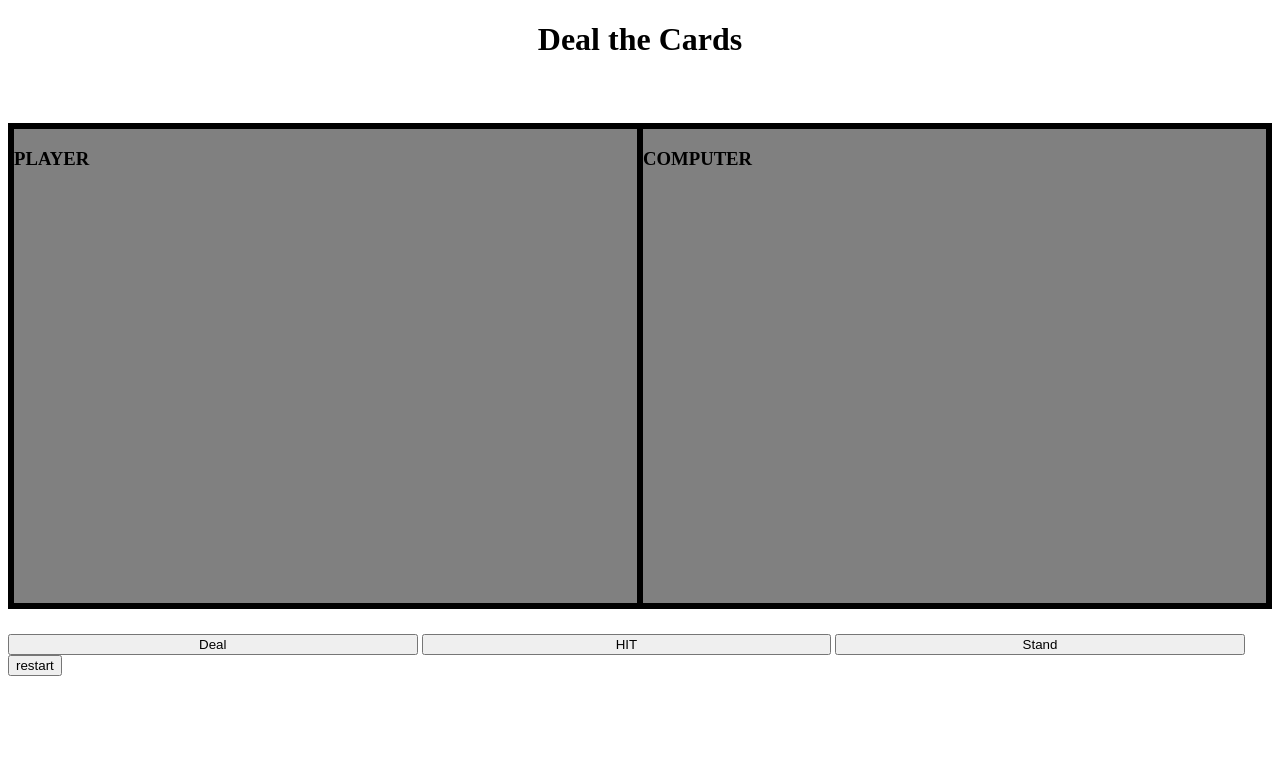
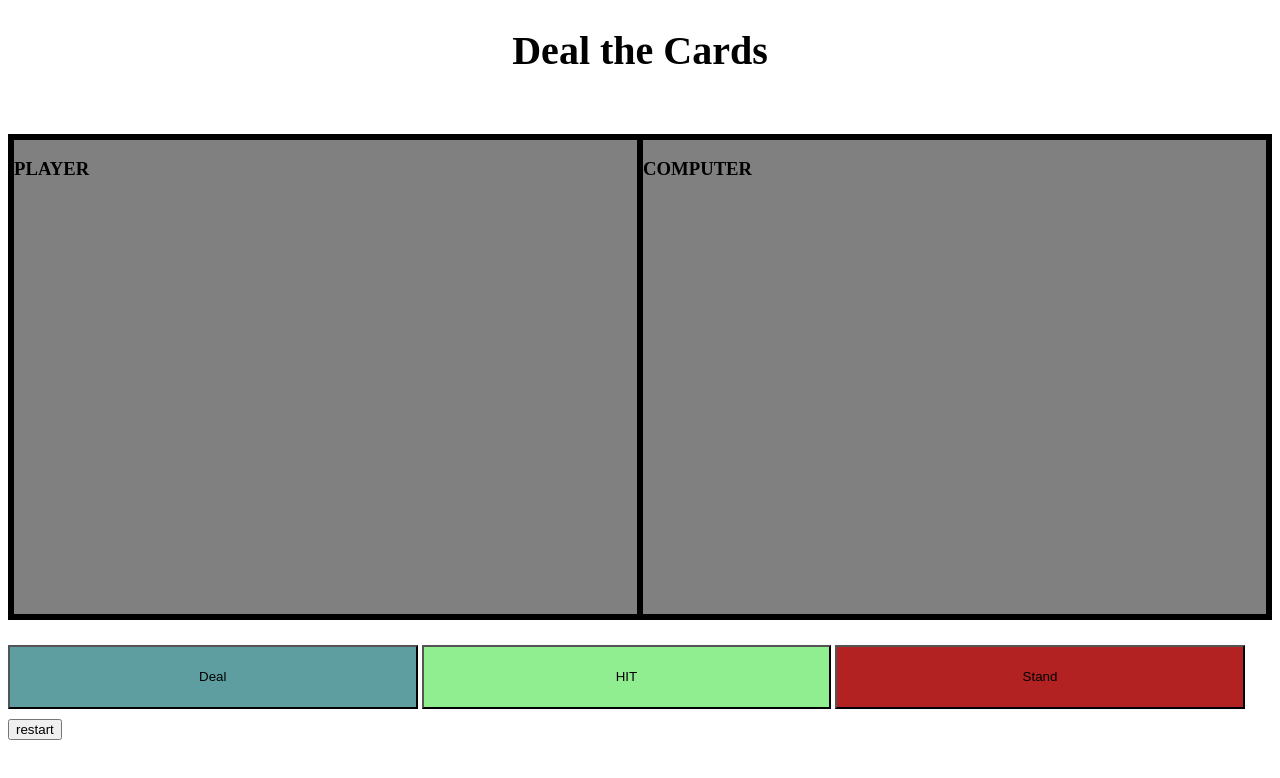
Before and after one commit to Wasimoak/BlackJack, a plain HTML site: page index.html in a window 1280 px wide. Drawn offline with Linux system fonts and the light colour scheme.

Commit message:
uodate to css and readme

```diff
--- a/css/style.css
+++ b/css/style.css
@@ -17,23 +17,34 @@ div {
     margin-top: auto;
 }
 
-
 #deal {
     margin-top: 25px;
     width: 32vw;
+    height: 8vh;
+    background-color: cadetblue;
 }
+
 #hit {
-    margin-top: 25px;
+    margin-top: 10px;
     width: 32vw;
+    height: 8vh;
+    background-color: lightgreen;
 }
+
 #stand {
     margin-top: 25px;
     width: 32vw;
+    height: 8vh;
+    background-color: firebrick;
+}
+
+#restart {
+    margin-top: 10px;
 }
 
 #message {
-    border: 2 px solid Black;
     height: 10vh;
+    font-size: 40px;
     display: flex;
     justify-content: space-around;
 }
```
Also changed, not shown: js/script.js (+9 -0 lines).
